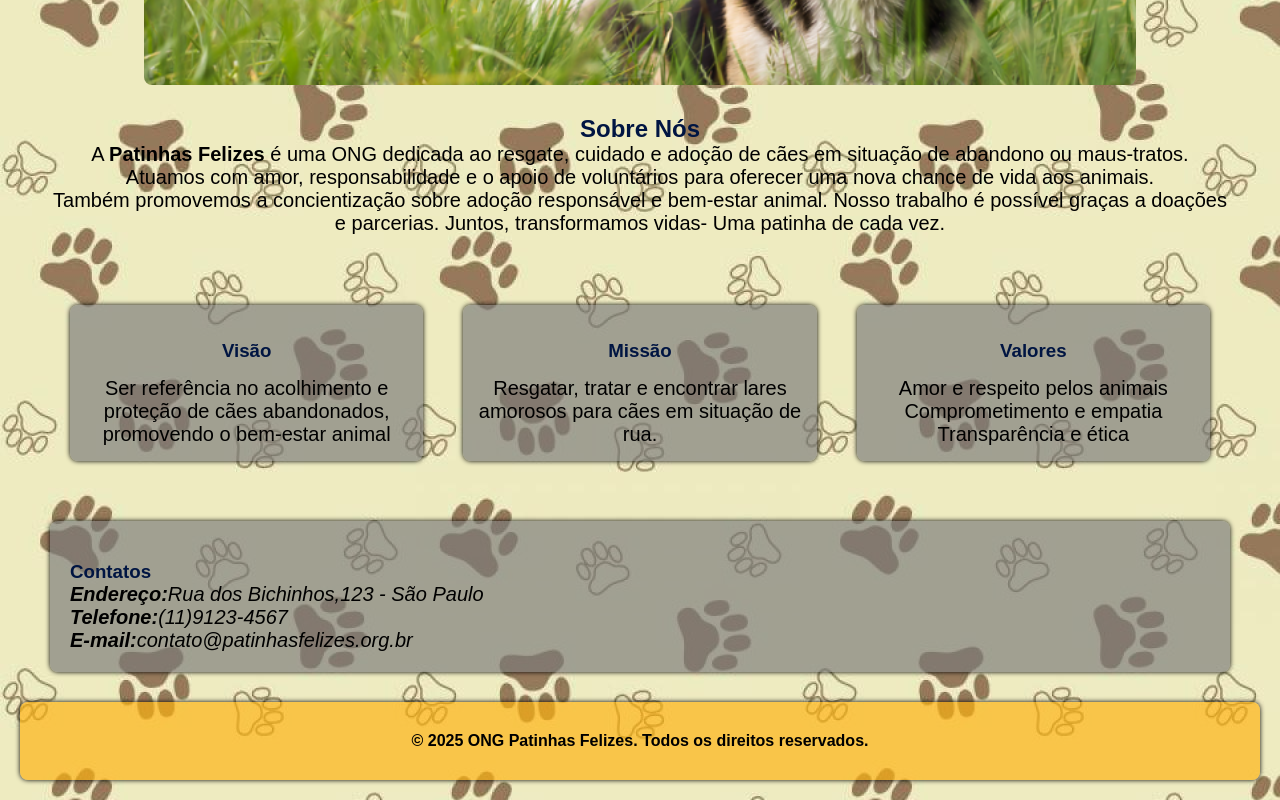
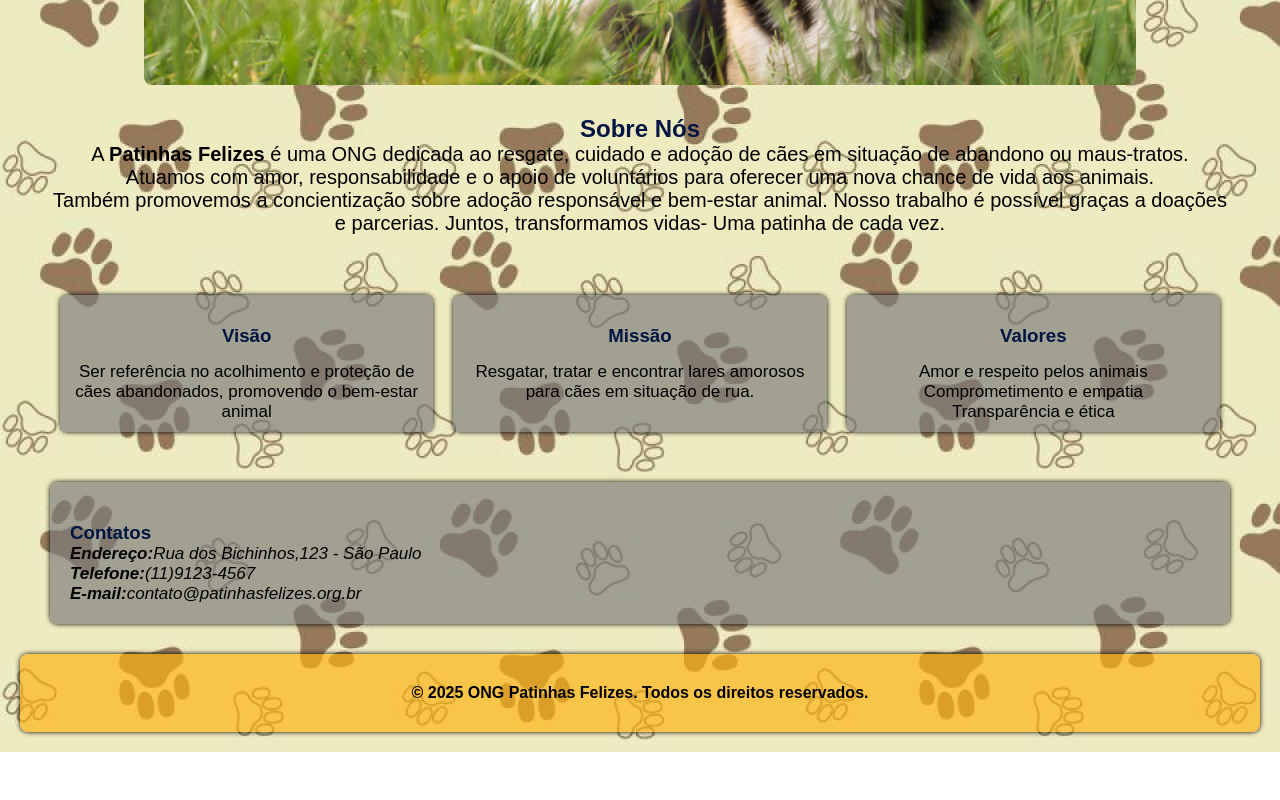
Before and after one commit to TamiresEgea/Experiencias-Praticas, a plain HTML site: page atividade1/index.html in a window 1280 px wide. Shown: the part 584-1384 px from the top of the page. After the commit the page ends 1336 px from the top, so only its background shows below. Drawn offline with Linux system fonts and the light colour scheme.

Commit message:
ajustando o tamanho das fontes
ajustei o tamanho das fontes depois do deploy

```diff
--- a/atividade1/css/style.css
+++ b/atividade1/css/style.css
@@ -56,6 +56,7 @@ a:hover{
 h1{
     margin: 25px;
     color: var(--cor-titulo-subtitulo);
+
 }
 
 .imagem-principal{
@@ -80,9 +81,7 @@ h1{
     font-size: 20px;
 }
 
-p{
-    font-size: 20px;
-}
+
 
 h2{
     color: var(--cor-titulo-subtitulo);
@@ -100,22 +99,29 @@ h2{
 .card{
     background-color: var(--cor-fundo-card);
     border-radius: 8px;
-    padding: 15px;
-    width: 35%;
-    margin: 20px;
+    padding: 10px;
+    width: 40%;
+    margin: 10px;
     box-shadow: 0 0 5px black;
 
+}
+
+.card p{
+    font-size: 17px;
 }
 
 .card li{
     list-style: none;
     font-size: 20px;
+    font-size: 17px;
 }
 
 .card h3{
     margin-bottom: 15px;
     color: var(--cor-titulo-subtitulo);
 }
+
+
 
 .contato{
     margin-top: 40px;
@@ -124,6 +130,10 @@ h2{
     background-color: var(--cor-fundo-card);
     border-radius: 8px;
     box-shadow: 0 0 5px black;
+}
+
+.contato p{
+    font-size: 17px;
 }
 
 footer{
@@ -150,6 +160,7 @@ footer{
 
 .doacoes li{
     list-style: none;
+    font-size: 17px;
 }
 
 .formulario{
```
